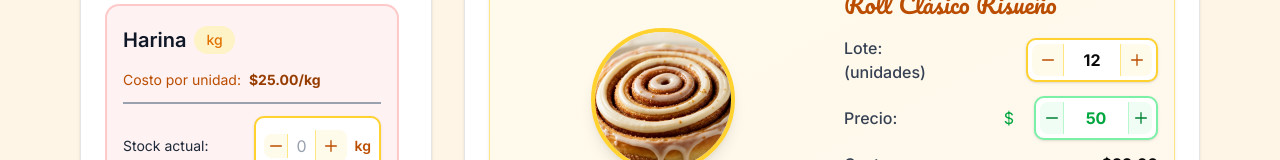
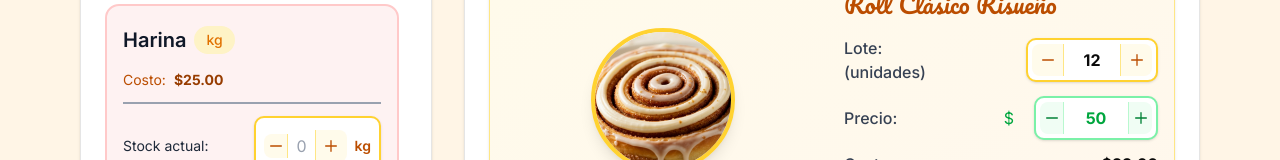
Before and after one commit to abimael92/Funny-Rolls, a Next.js app: page /recipe-calculator in a window 1280 px wide. Shown: the part 469-629 px from the top of the page. Built offline with nearby package versions, Linux system fonts and the light colour scheme.

Commit message:
fix ingredient cost

```diff
--- a/components/RecipeCalculator/IngredientsPanel.tsx
+++ b/components/RecipeCalculator/IngredientsPanel.tsx
@@ -391,7 +391,7 @@ export function IngredientsPanel({
                                 const inventoryItem = inventory.find(item => item.ingredientId === ingredient.id)
                                 const currentStock = inventoryItem?.currentStock || 0
                                 const isLowStock = currentStock <= ingredient.minAmount
-                                const isNonStandardUnit = ['botella', 'bolsa', 'docena', 'paquete', 'sobre', 'caja', 'latas'].includes(ingredient.unit)
+                                // const isNonStandardUnit = ['botella', 'bolsa', 'docena', 'paquete', 'sobre', 'caja', 'latas'].includes(ingredient.unit)
 
                                 return (
                                     <div
@@ -446,18 +446,9 @@ export function IngredientsPanel({
                                                         {/* Pricing Information */}
                                                         <div className="flex flex-col sm:flex-row sm:items-center gap-4">
                                                             <div className="flex items-center gap-2">
-                                                                <div className="text-sm sm:text-md text-amber-700">Costo por unidad:</div>
+                                                                <div className="text-sm sm:text-md text-amber-700">Costo:</div>
                                                                 <div className="text-sm sm:text-md font-bold text-amber-800">
-                                                                    {isNonStandardUnit ? (
-                                                                        <>
-                                                                            <span className="line-through text-amber-400/50 mr-2">
-                                                                                ${ingredient.price.toFixed(2)}/{ingredient.unit}
-                                                                            </span>
-                                                                            ${getIngredientCostPerUnit(ingredient).toFixed(2)}/{UnitConverter.convertToStandardUnit(1, ingredient.unit).unit}
-                                                                        </>
-                                                                    ) : (
-                                                                        `$${getIngredientCostPerUnit(ingredient).toFixed(2)}/${ingredient.unit}`
-                                                                    )}
+                                                                    ${(ingredient.price).toFixed(2)}
                                                                 </div>
                                                             </div>
                                                         </div>
```
